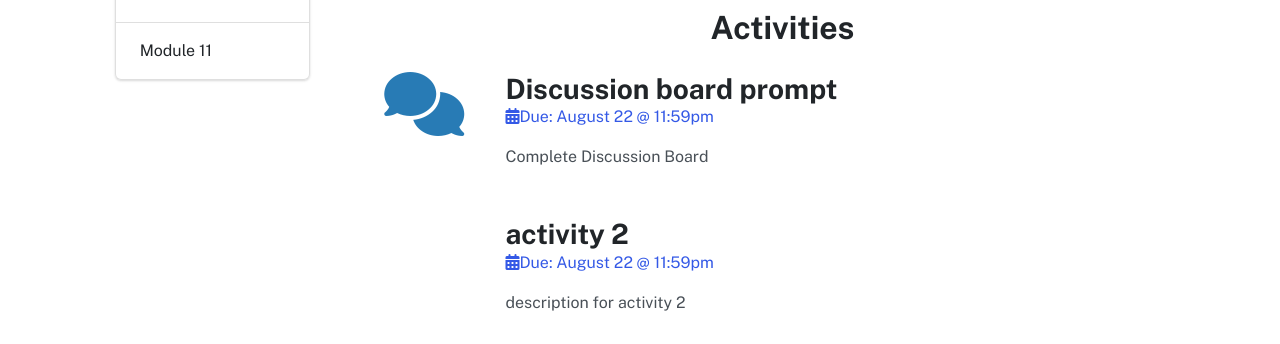
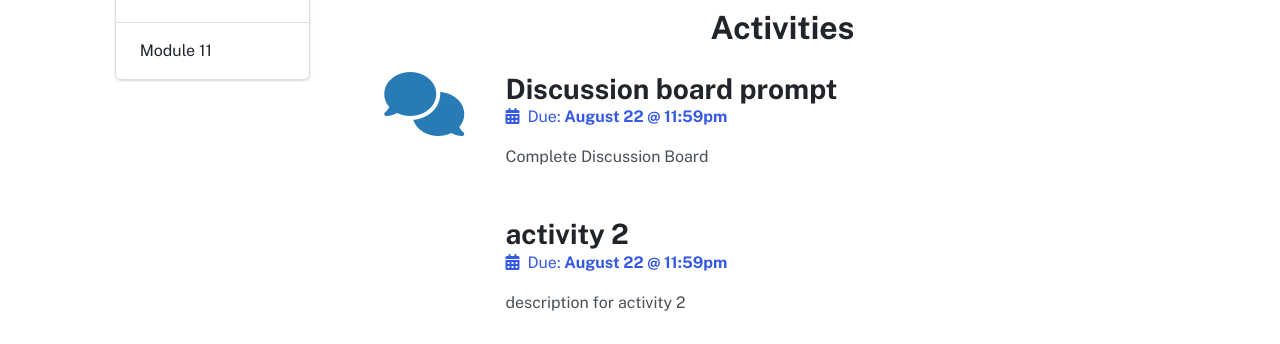
Before and after one commit to loganrath/cist608, a Jekyll site: the page built from module-01.md, in a window 1280 px wide. Shown: the part 663-1007 px from the top of the page. Built offline with Jekyll 4.4.1, drawn with Linux system fonts in a browser that asks for light colours; nearby versions of some CDN libraries.

Commit message:
Update yamlmodule.html

```diff
--- a/_layouts/yamlmodule.html
+++ b/_layouts/yamlmodule.html
@@ -42,7 +42,7 @@
     </div>
     <div class="col-8 col-md-10">
       <h3 class="mb-0">{{ activity.title }}</h3>
-			<p class="text-primary"><i class="fa-solid fa-calendar-days"></i>Due: {{ activity.due }}</p>
+			<p class="text-primary"><i class="fa-solid fa-calendar-days me-2"></i>Due: <strong>{{ activity.due }}</strong></p>
       <p>{{ activity.description }}</p>
     </div>
     </div>
```
